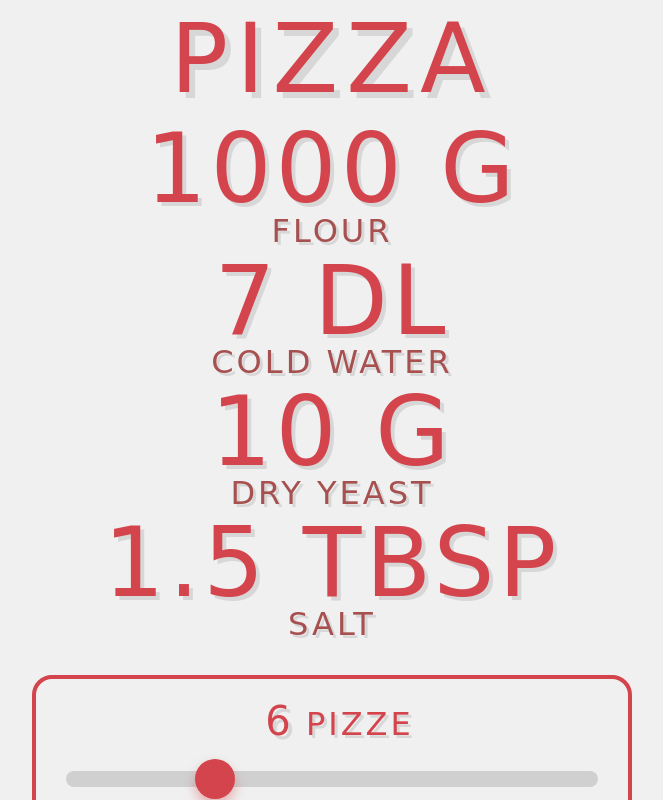
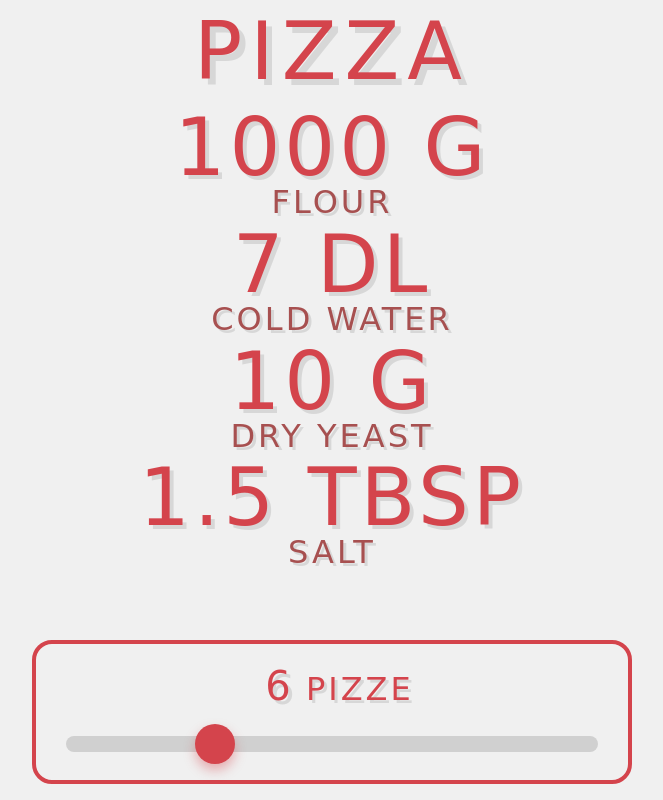
Before and after one commit to philipclaesson/pizza, a website built with webpack: page index.html in a window 1280 px wide. Shown: the whole page, without its empty margins (308-971 px from the left). Built offline with nearby package versions, Linux system fonts and the light colour scheme; a web font is replaced by a local one.

Commit message:
make text a bit smaller

```diff
--- a/styles.css
+++ b/styles.css
@@ -36,7 +36,7 @@ body {
 }
 
 .title {
-  font-size: clamp(3rem, min(12vw, 12vh), 8rem);
+  font-size: clamp(3rem, min(10vw, 10vh), 8rem);
   font-weight: 400;
   color: #d4444c;
   text-transform: uppercase;
@@ -92,7 +92,7 @@ body {
 }
 
 .ingredient-amount {
-  font-size: clamp(4rem, min(12vw, 12vh), 8rem);
+  font-size: clamp(4rem, min(10vw, 10vh), 6rem);
   font-weight: 400;
   color: #d4444c;
   text-transform: uppercase;
```
